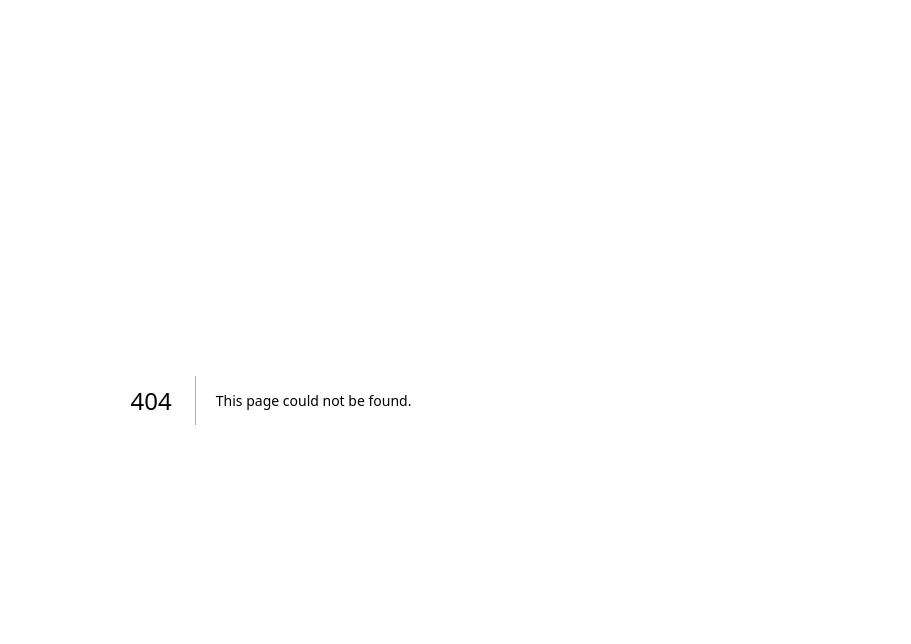
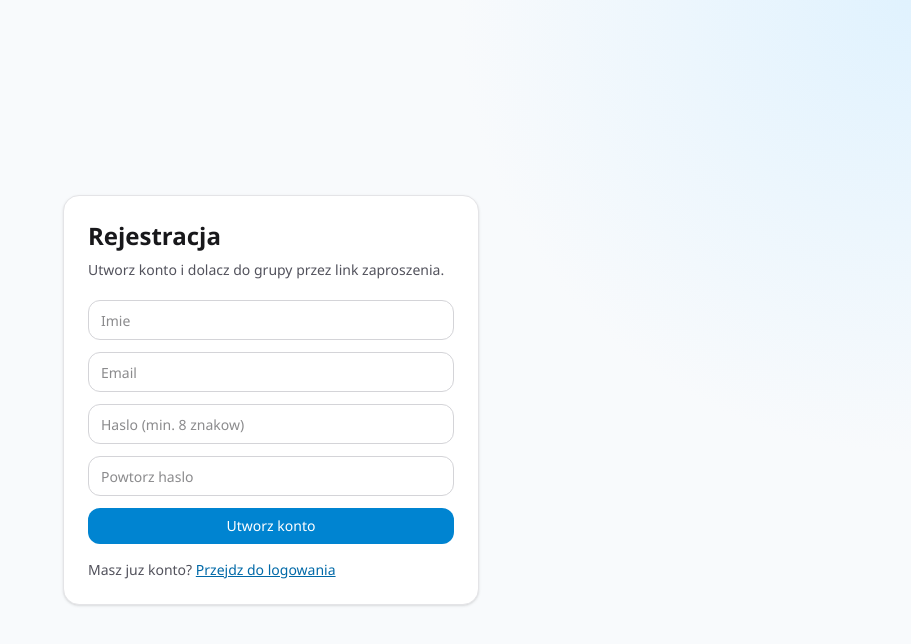
Before and after one commit to Rockwood98/fishing-manager, a Next.js app: page /register in a window 1280 px wide. Before the commit this address had no page. Shown: the top 644 px of the page, without its empty margins (369-1280 px from the left). Built offline with nearby package versions, Linux system fonts and the light colour scheme.

Commit message:
feat(auth): add user registration flow

```diff
--- /dev/null
+++ b/src/app/login/login-form.tsx
@@ -0,0 +1,76 @@
+"use client";
+
+import Link from "next/link";
+import { useState } from "react";
+import { signIn } from "next-auth/react";
+import { useRouter } from "next/navigation";
+import { Card } from "@/components/ui/card";
+import { Input } from "@/components/ui/input";
+import { Button } from "@/components/ui/button";
+
+export function LoginForm({ registered }: { registered: boolean }) {
+  const router = useRouter();
+  const [email, setEmail] = useState("adam@wedka.pl");
+  const [password, setPassword] = useState("test12345");
+  const [error, setError] = useState<string | null>(null);
+  const [loading, setLoading] = useState(false);
+
+  async function onSubmit(e: React.FormEvent) {
+    e.preventDefault();
+    setLoading(true);
+    setError(null);
+    const result = await signIn("credentials", {
+      email,
+      password,
+      redirect: false,
+    });
+    setLoading(false);
+    if (result?.ok) {
+      router.push("/app");
+      return;
+    }
+    setError("Bledny email lub haslo.");
+  }
+
+  return (
+    <main className="mx-auto flex min-h-screen max-w-md items-center px-4">
+      <Card className="w-full p-6">
+        <h1 className="text-2xl font-bold">Fishing Manager</h1>
+        <p className="mt-2 text-sm text-zinc-600">
+          Zaloguj sie, aby zarzadzac wspolnymi wyjazdami.
+        </p>
+        {registered ? (
+          <p className="mt-3 rounded-md bg-emerald-50 px-3 py-2 text-sm text-emerald-700">
+            Konto utworzone. Zaloguj sie.
+          </p>
+        ) : null}
+        <form className="mt-5 space-y-3" onSubmit={onSubmit}>
+          <Input
+            type="email"
+            required
+            placeholder="Email"
+            value={email}
+            onChange={(e) => setEmail(e.target.value)}
+          />
+          <Input
+            type="password"
+            required
+            placeholder="Haslo"
+            value={password}
+            onChange={(e) => setPassword(e.target.value)}
+          />
+          {error ? <p className="text-sm text-rose-600">{error}</p> : null}
+          <Button type="submit" className="w-full" disabled={loading}>
+            {loading ? "Logowanie..." : "Zaloguj"}
+          </Button>
+        </form>
+        <p className="mt-4 text-sm text-zinc-600">
+          Nie masz konta?{" "}
+          <Link href="/register" className="font-medium text-sky-700 underline">
+            Zarejestruj sie
+          </Link>
+        </p>
+      </Card>
+    </main>
+  );
+}
--- a/src/app/login/page.tsx
+++ b/src/app/login/page.tsx
@@ -1,64 +1,10 @@
-"use client";
+import { LoginForm } from "./login-form";
 
-import { useState } from "react";
-import { signIn } from "next-auth/react";
-import { useRouter } from "next/navigation";
-import { Card } from "@/components/ui/card";
-import { Input } from "@/components/ui/input";
-import { Button } from "@/components/ui/button";
-
-export default function LoginPage() {
-  const router = useRouter();
-  const [email, setEmail] = useState("adam@wedka.pl");
-  const [password, setPassword] = useState("test12345");
-  const [error, setError] = useState<string | null>(null);
-  const [loading, setLoading] = useState(false);
-
-  async function onSubmit(e: React.FormEvent) {
-    e.preventDefault();
-    setLoading(true);
-    setError(null);
-    const result = await signIn("credentials", {
-      email,
-      password,
-      redirect: false,
-    });
-    setLoading(false);
-    if (result?.ok) {
-      router.push("/app");
-      return;
-    }
-    setError("Błędny email lub hasło.");
-  }
-
-  return (
-    <main className="mx-auto flex min-h-screen max-w-md items-center px-4">
-      <Card className="w-full p-6">
-        <h1 className="text-2xl font-bold">Fishing Manager</h1>
-        <p className="mt-2 text-sm text-zinc-600">
-          Zaloguj się, aby zarządzać wspólnymi wyjazdami.
-        </p>
-        <form className="mt-5 space-y-3" onSubmit={onSubmit}>
-          <Input
-            type="email"
-            required
-            placeholder="Email"
-            value={email}
-            onChange={(e) => setEmail(e.target.value)}
-          />
-          <Input
-            type="password"
-            required
-            placeholder="Hasło"
-            value={password}
-            onChange={(e) => setPassword(e.target.value)}
-          />
-          {error ? <p className="text-sm text-rose-600">{error}</p> : null}
-          <Button type="submit" className="w-full" disabled={loading}>
-            {loading ? "Logowanie..." : "Zaloguj"}
-          </Button>
-        </form>
-      </Card>
-    </main>
-  );
+export default async function LoginPage({
+  searchParams,
+}: {
+  searchParams: Promise<{ registered?: string }>;
+}) {
+  const params = await searchParams;
+  return <LoginForm registered={params.registered === "1"} />;
 }
--- /dev/null
+++ b/src/app/register/actions.ts
@@ -0,0 +1,58 @@
+"use server";
+
+import bcrypt from "bcryptjs";
+import { z } from "zod";
+import { prisma } from "@/lib/prisma";
+
+export type RegisterState = {
+  error?: string;
+  success?: string;
+};
+
+const registerSchema = z
+  .object({
+    name: z.string().trim().min(2).max(60),
+    email: z.email().max(120),
+    password: z.string().min(8).max(128),
+    confirmPassword: z.string().min(8).max(128),
+  })
+  .refine((data) => data.password === data.confirmPassword, {
+    path: ["confirmPassword"],
+    message: "Hasla sa rozne.",
+  });
+
+export async function registerAction(
+  _prevState: RegisterState,
+  formData: FormData,
+): Promise<RegisterState> {
+  const parsed = registerSchema.safeParse({
+    name: formData.get("name"),
+    email: formData.get("email"),
+    password: formData.get("password"),
+    confirmPassword: formData.get("confirmPassword"),
+  });
+
+  if (!parsed.success) {
+    return { error: parsed.error.issues[0]?.message ?? "Niepoprawne dane." };
+  }
+
+  const email = parsed.data.email.toLowerCase().trim();
+
+  const existing = await prisma.user.findUnique({ where: { email } });
+  if (existing) {
+    return { error: "Konto z tym adresem email juz istnieje." };
+  }
+
+  const passwordHash = await bcrypt.hash(parsed.data.password, 12);
+
+  await prisma.user.create({
+    data: {
+      name: parsed.data.name.trim(),
+      email,
+      passwordHash,
+      timezone: "Europe/Warsaw",
+    },
+  });
+
+  return { success: "Konto utworzone. Mozesz sie zalogowac." };
+}
--- /dev/null
+++ b/src/app/register/page.tsx
@@ -0,0 +1,5 @@
+import { RegisterForm } from "./register-form";
+
+export default function RegisterPage() {
+  return <RegisterForm />;
+}
--- /dev/null
+++ b/src/app/register/register-form.tsx
@@ -0,0 +1,68 @@
+"use client";
+
+import Link from "next/link";
+import { useActionState } from "react";
+import { useFormStatus } from "react-dom";
+import { Card } from "@/components/ui/card";
+import { Input } from "@/components/ui/input";
+import { Button } from "@/components/ui/button";
+import { registerAction, type RegisterState } from "./actions";
+
+const initialState: RegisterState = {};
+
+function SubmitButton() {
+  const { pending } = useFormStatus();
+  return (
+    <Button type="submit" className="w-full" disabled={pending}>
+      {pending ? "Tworzenie konta..." : "Utworz konto"}
+    </Button>
+  );
+}
+
+export function RegisterForm() {
+  const [state, formAction] = useActionState(registerAction, initialState);
+
+  return (
+    <main className="mx-auto flex min-h-screen max-w-md items-center px-4">
+      <Card className="w-full p-6">
+        <h1 className="text-2xl font-bold">Rejestracja</h1>
+        <p className="mt-2 text-sm text-zinc-600">
+          Utworz konto i dolacz do grupy przez link zaproszenia.
+        </p>
+
+        <form className="mt-5 space-y-3" action={formAction}>
+          <Input name="name" required placeholder="Imie" />
+          <Input name="email" type="email" required placeholder="Email" />
+          <Input
+            name="password"
+            type="password"
+            required
+            minLength={8}
+            placeholder="Haslo (min. 8 znakow)"
+          />
+          <Input
+            name="confirmPassword"
+            type="password"
+            required
+            minLength={8}
+            placeholder="Powtorz haslo"
+          />
+
+          {state.error ? <p className="text-sm text-rose-600">{state.error}</p> : null}
+          {state.success ? (
+            <p className="text-sm text-emerald-700">{state.success}</p>
+          ) : null}
+
+          <SubmitButton />
+        </form>
+
+        <p className="mt-4 text-sm text-zinc-600">
+          Masz juz konto?{" "}
+          <Link href="/login" className="font-medium text-sky-700 underline">
+            Przejdz do logowania
+          </Link>
+        </p>
+      </Card>
+    </main>
+  );
+}
```
Also changed, not shown: public/sw.js.
